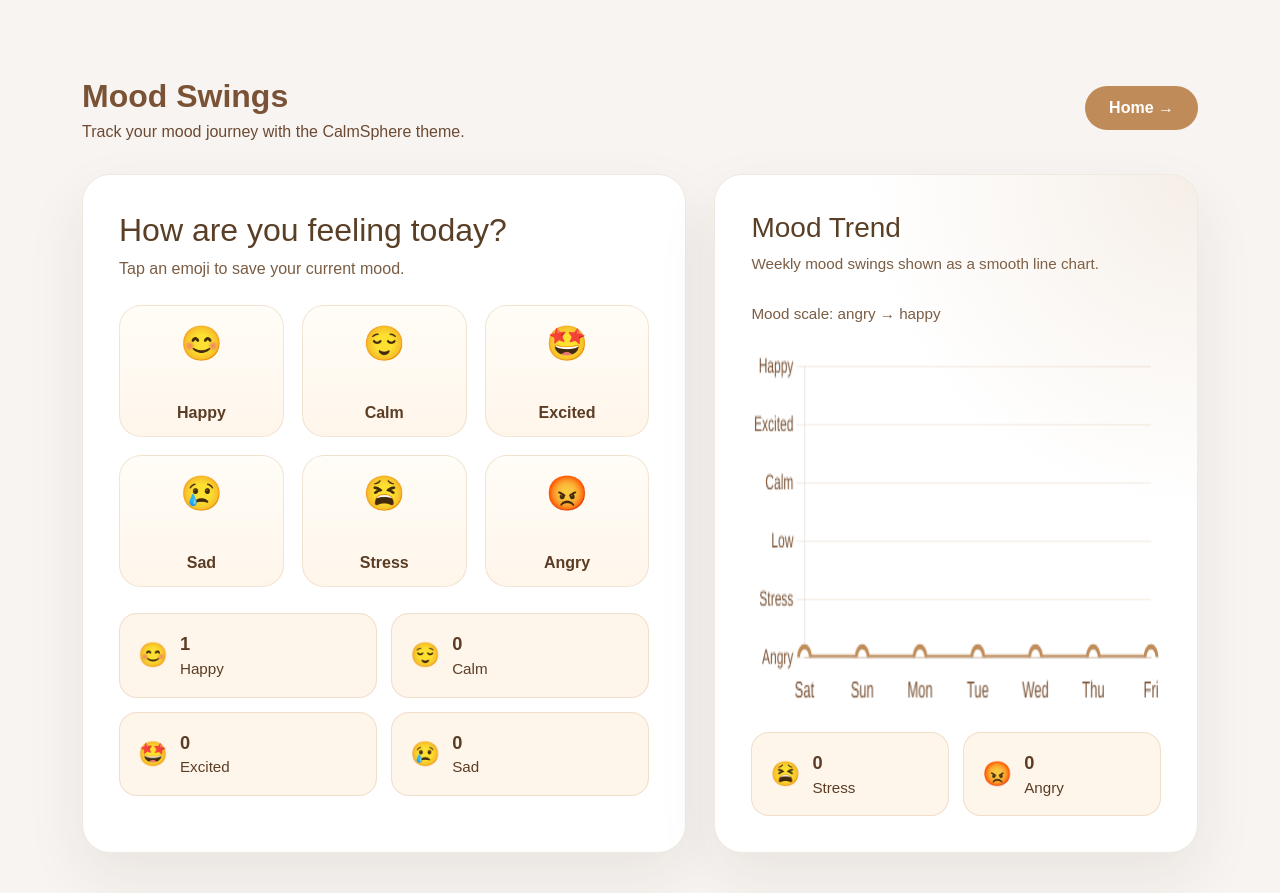
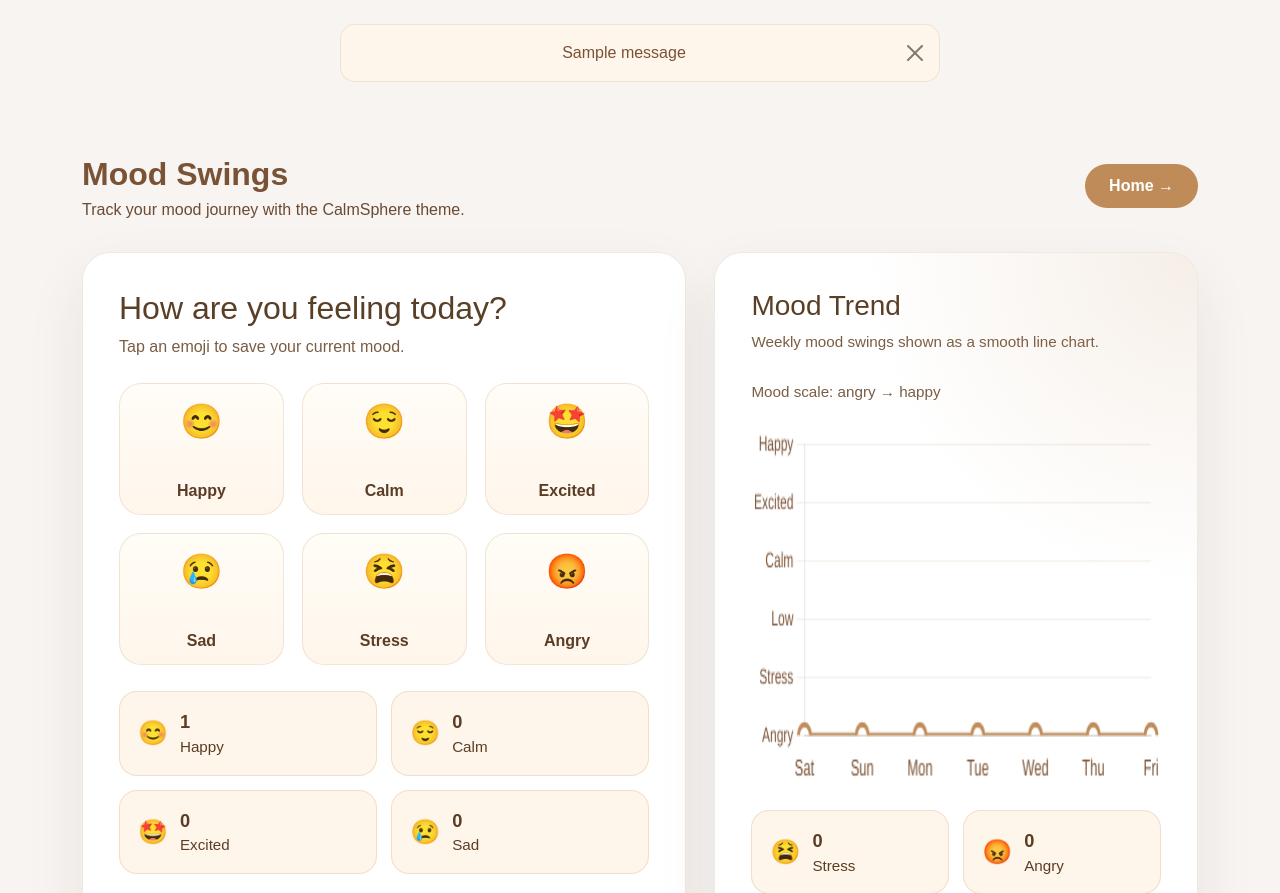
Before and after one commit to shrinainakoppula-alt/CalmSphere, a Django app: page /mood/ in a window 1280 px wide. Shown: the part 78-971 px from the top of the page. Run offline with Django 5.2, Linux system fonts and the light colour scheme; a user stored in the database is signed in; tables that the repository leaves empty hold one stand-in row (values such as "Sample post"); one stand-in notice (Sample message) is shown.

Commit message:
Render and clear success messages on dashboard and mood tracker

```diff
--- a/templates/mood.html
+++ b/templates/mood.html
@@ -212,6 +212,16 @@
             </a>
         </div>
     </nav>
+    {% if messages %}
+    <div class="container mt-2">
+        {% for message in messages %}
+        <div class="alert alert-success alert-dismissible fade show text-center" role="alert" style="border-radius: 15px; border: 1px solid rgba(181, 145, 101, 0.2); background-color: #fff6eb; color: #7a5235; max-width: 600px; margin: 0 auto 20px;">
+            {{ message }}
+            <button type="button" class="btn-close" data-bs-dismiss="alert" aria-label="Close"></button>
+        </div>
+        {% endfor %}
+    </div>
+    {% endif %}
     <div class="page-shell">
         <div class="container py-5">
             <div class="page-header">
```
Also changed, not shown: templates/dashboard.html (+10 -0 lines).
